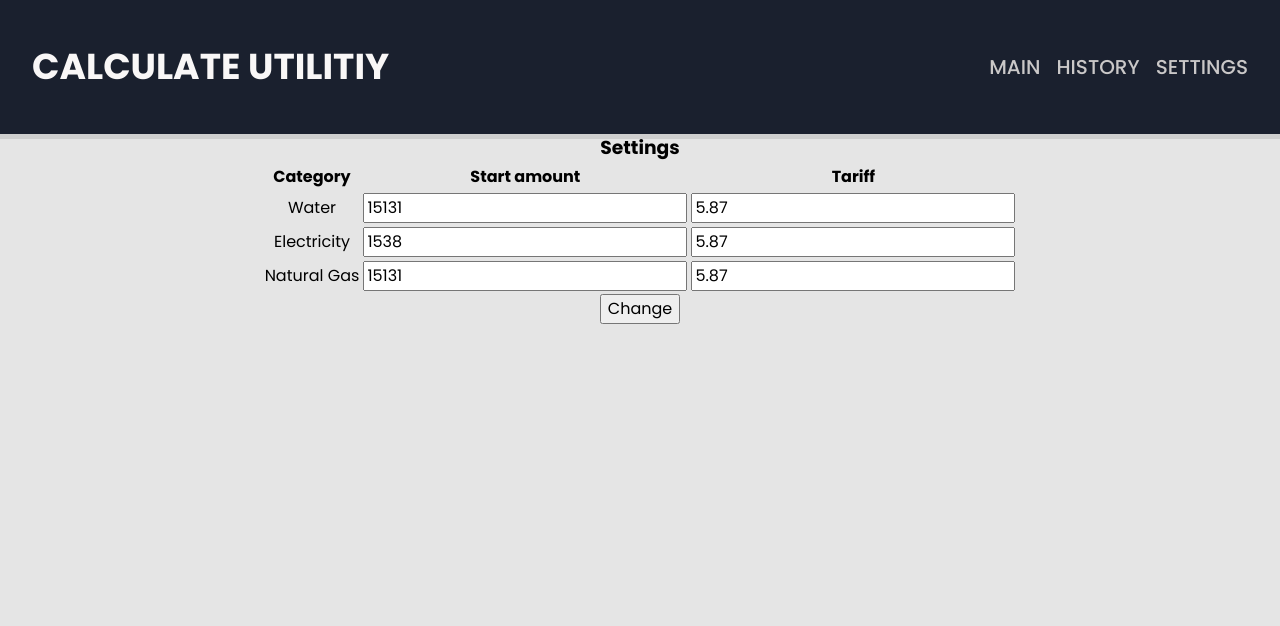
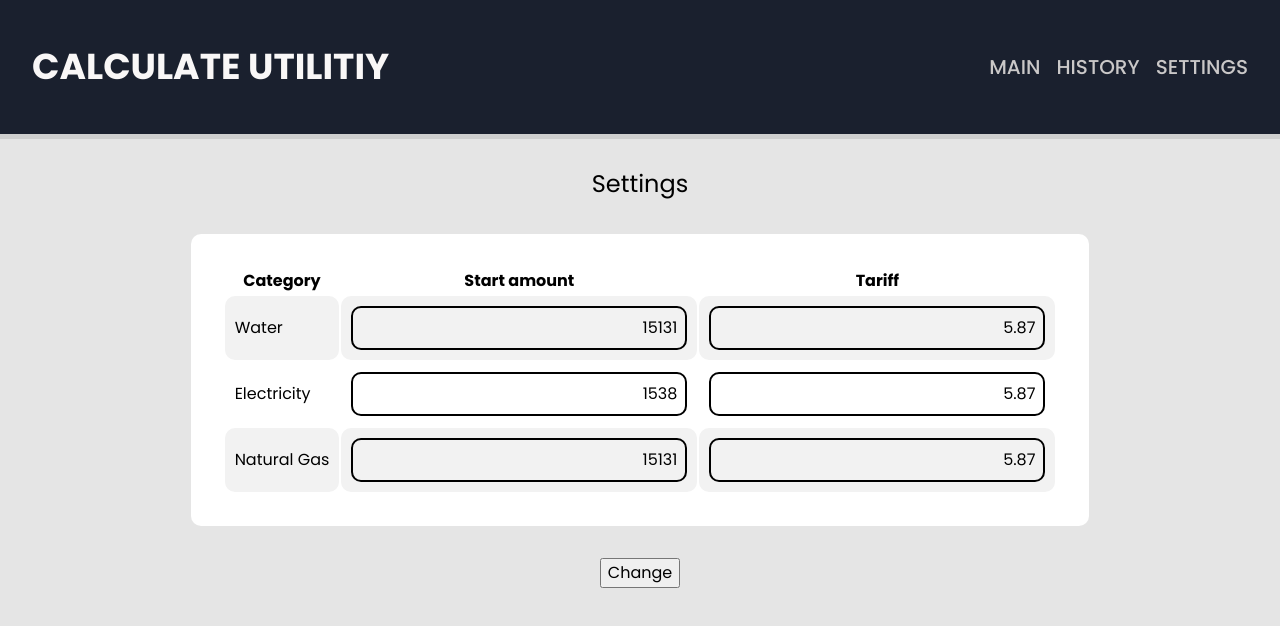
Before and after one commit to dlvdl/utility-bills-calculator, a React (Vite) app in the folder client/: page /settings in a window 1280 px wide. Shown: the top 626 px of the page. Built offline with nearby package versions, Linux system fonts and the light colour scheme.

Commit message:
syles added

```diff
--- a/client/src/components/Settings.jsx
+++ b/client/src/components/Settings.jsx
@@ -1,5 +1,6 @@
 import { useContext, useState } from 'react'
 import { GlobalContext } from '../context/GlobalState'
+import styles from './settings.module.css'
 
 function Settings() {
   const [showSettings, setSettings] = useState(false)
@@ -15,7 +16,7 @@ function Settings() {
   return (
     <div className="container">
       <div className="flex f-direction-column">
-        <h3>Settings</h3>
+        <h3 className={styles.h3}>Settings</h3>
         <div>
           <form action="">
             <table>
--- /dev/null
+++ b/client/src/components/settings.module.css
@@ -0,0 +1,41 @@
+.h3 {
+  font-size: 1.5rem;
+  font-weight: 400;
+  margin: 2rem;
+}
+
+input {
+  background-color: inherit;
+  color: inherit;
+  text-align: end;
+  border-radius: 10px;
+  padding: 0.5rem 0.5rem;
+
+  border: solid 2px;
+}
+
+td {
+  text-align: start;
+  width: max-content;
+  border-radius: 10px;
+}
+
+td {
+  padding: 10px;
+}
+
+tr {
+  margin-bottom: 2rem;
+  border-radius: 10px;
+}
+
+tr:nth-child(even) {
+  background-color: #f2f2f2;
+}
+
+table {
+  background-color: white;
+  border-radius: 10px;
+  padding: 2rem;
+  margin-bottom: 2rem;
+}
```
